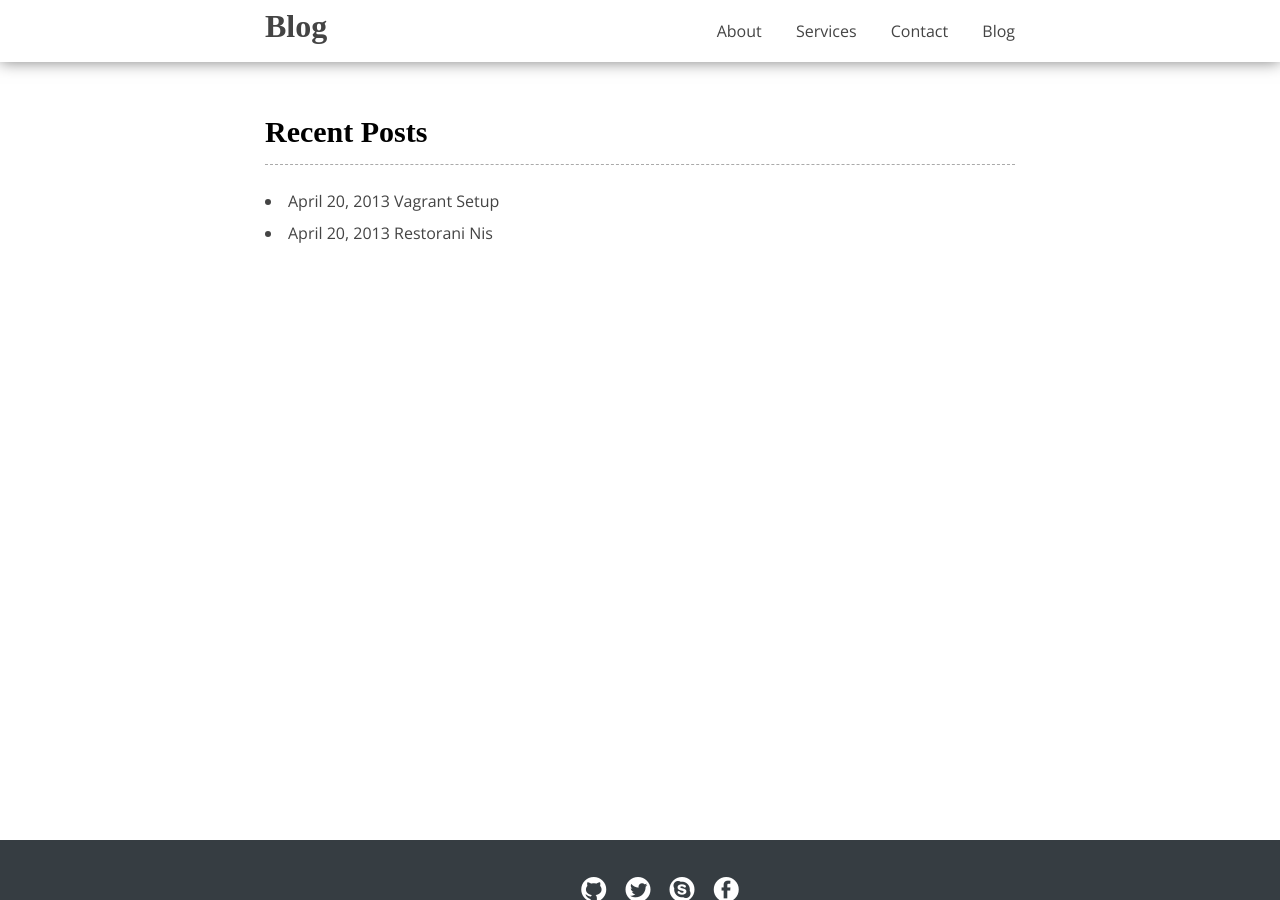
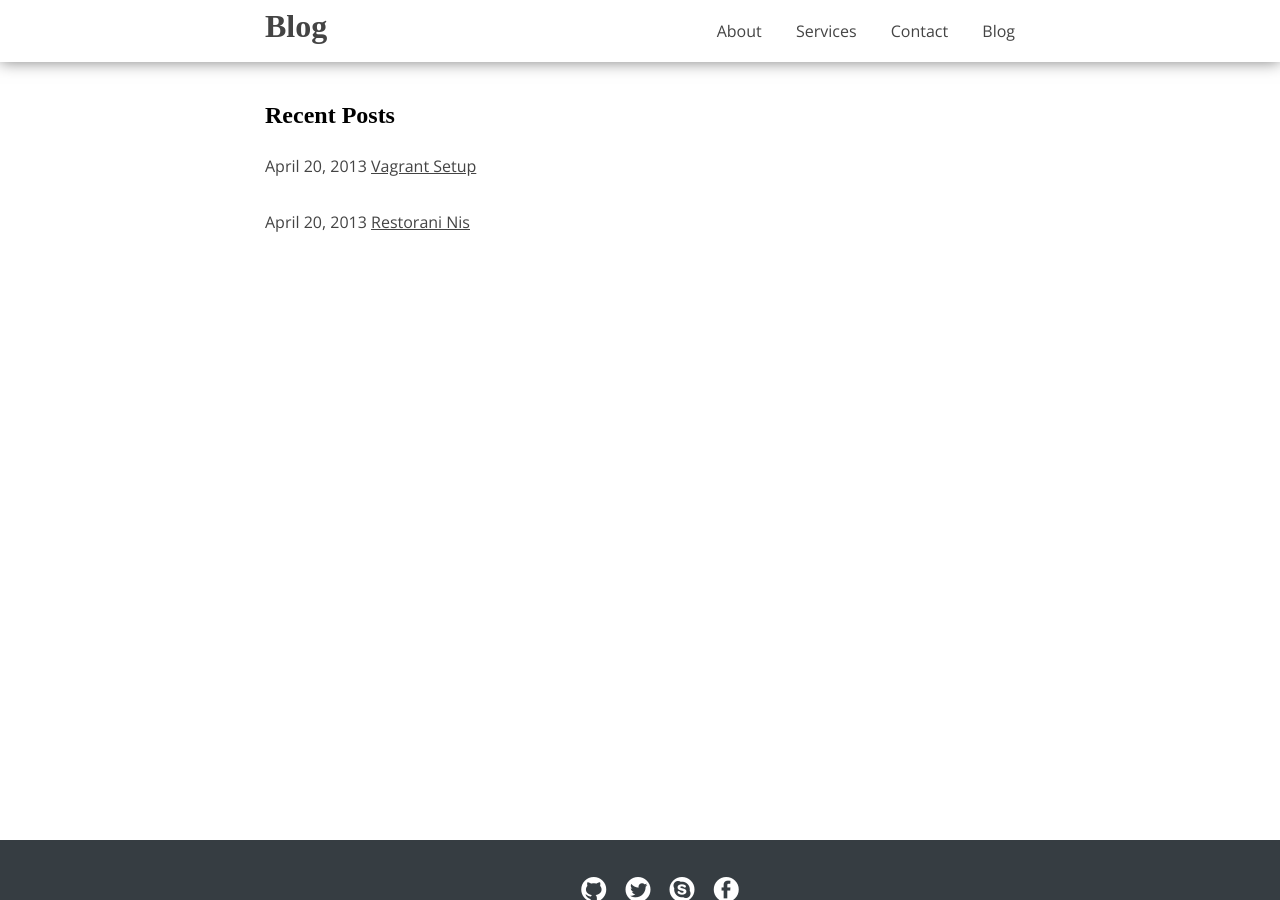
Before and after one commit to borivojevic/borivojevic.github.com, a Jekyll site: the page built from blog.html, in a window 1280 px wide and 900 px high. Built offline with Jekyll 4.4.1, drawn with Linux system fonts in a browser that asks for light colours; some web fonts are replaced; Markdown is read by kramdown in place of the engine named in the settings.

Commit message:
Fix blog layout

```diff
--- a/_layouts/default.html
+++ b/_layouts/default.html
@@ -10,8 +10,8 @@
     <title>{{ sitename }} - {{ tagline }}</title>
     <meta name="description" content="{{ sitename }} - {{ tagline }}">
     <meta content="width=device-width, initial-scale=1, maximum-scale=1, user-scalable=no" name="viewport">
-    <link rel="stylesheet" href="css/reset.css">
-    <link href="css/main.css" type="text/css" rel="stylesheet">
+    <link rel="stylesheet" href="/css/reset.css">
+    <link href="/css/main.css" type="text/css" rel="stylesheet">
 </head>
     <body>
         <div id="container">
--- a/blog.html
+++ b/blog.html
@@ -6,11 +6,11 @@ title: Blog
 <div class="content">
 	<article>
 		<section>
-            <h1>Recent Posts</h1>
+			<h2>Recent Posts</h2>
 				{% for post in site.posts %}
-                <li>
+				<p>
 					<span>{{ post.date | date: "%B %e, %Y" }}</span> <a href="{{ post.url }}">{{ post.title }}</a>
-                </li>
+				</p>
 				{% endfor %}
 		</section>
 	</article>
```
Lines whose indentation alone changed are shown as unchanged.
